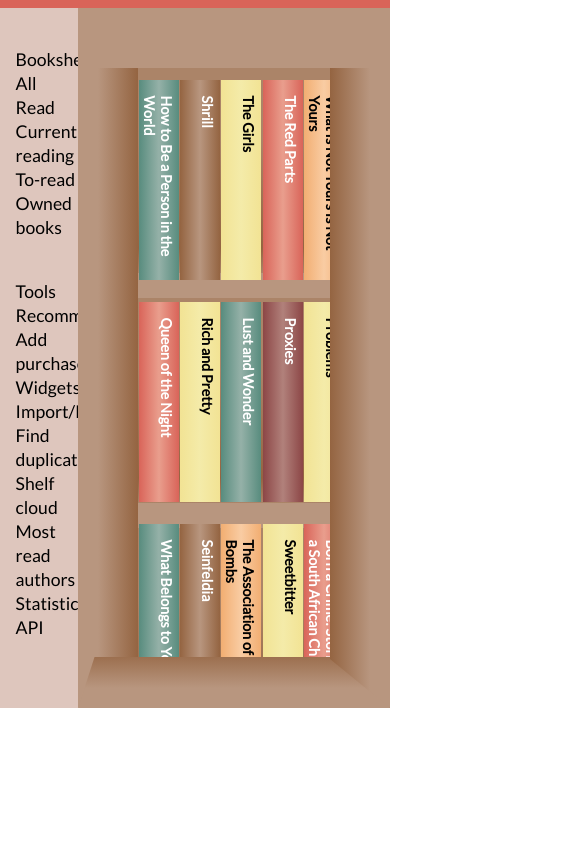
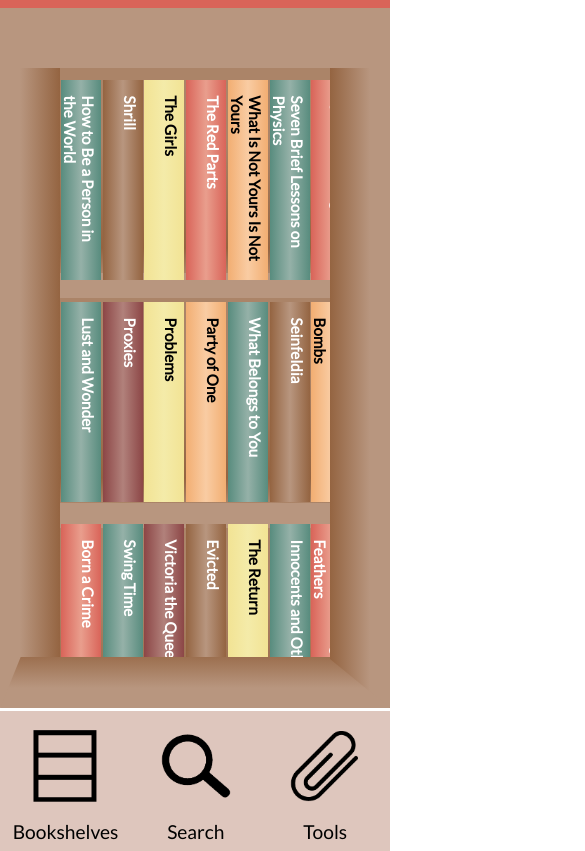
Before and after one commit to egmatti/goodreadsbookshelf, a plain HTML site: page index.html in a window 390 px wide. Shown: the part 132-983 px from the top of the page, 585 px wide, since content can reach past the window. Before the commit the page ends 844 px from the top, so only its background shows below. Drawn offline with nearby package versions, Linux system fonts and the light colour scheme.

Commit message:
Continued making mobile responsiveness changes

```diff
--- a/css/partials/_media-queries.scss
+++ b/css/partials/_media-queries.scss
@@ -7,10 +7,26 @@
 #hamburger-menu {
   display: inline-block;
 }
-
 }
 
 
 @media (max-width: 768px) {
 
+aside {
+  display: none;
 }
+
+.bookcase {
+  float: none;
+  width: 100%;
+}
+
+input {
+  display: none;
+}
+
+footer {
+  display: block;
+}
+
+}
--- a/css/style.scss
+++ b/css/style.scss
@@ -128,10 +128,12 @@
 
 .side-nav {
   padding-top: 40px;
-  margin-left: 20%;
 
   li {
+    display: block;
     list-style-type: none;
+    margin: auto;
+    width: 150px;
 
     a {
       color: black;
@@ -293,7 +295,7 @@
 
 .book h2 {
   color: white;
-  font-size: 0.9rem;
+  font-size: 0.96rem;
   margin-top: 16px;
   margin-right: 18px;
   padding: 0;
@@ -380,4 +382,41 @@
   background-color: $dark-burgundy;
 }
 
+footer {
+  display: none;
+}
+
+#footer-styling {
+  align-items: center;
+  background: $pink;
+  display: flex;
+  height: 140px;
+  justify-content: space-around;
+  width: 100%;
+
+  a {
+    color: black;
+    text-decoration: none;
+
+    div {
+
+      img {
+        display: block;
+        height: 90px;
+        margin-bottom: 10px;
+        text-align: center;
+        width: auto;
+      }
+
+      span {
+        display: block;
+        font-size: 1.2rem;
+        height: 20px;
+        text-align: center;
+      }
+    }
+  }
+}
+
+
 @import "partials/media-queries";
--- a/index.html
+++ b/index.html
@@ -118,7 +118,7 @@
           <h2>Sweetbitter</h2>
         </div>
         <div class="book book-red book-size-1" data-remodal-target="modal17">
-          <h2>Born a Crime: Stories From a South African Childhood</h2>
+          <h2>Born a Crime</h2>
         </div>
         <div class="book book-green book-size-1" data-remodal-target="modal18">
           <h2>Swing Time</h2>
@@ -130,7 +130,7 @@
           <h2>Evicted</h2>
         </div>
         <div class="book book-yellow book-size-1" data-remodal-target="modal21">
-          <h2>The Return: Fathers, Sons and the Land in Between</h2>
+          <h2>The Return</h2>
         </div>
         <div class="book book-green book-size-1" data-remodal-target="modal22">
           <h2>Innocents and Others</h2>
@@ -194,7 +194,7 @@
           <h2>Sweetbitter</h2>
         </div>
         <div class="book book-red book-size-1" data-remodal-target="modal17">
-          <h2>Born a Crime: Stories From a South African Childhood</h2>
+          <h2>Born a Crime</h2>
         </div>
         <div class="book book-green book-size-1" data-remodal-target="modal18">
           <h2>Swing Time</h2>
@@ -206,7 +206,7 @@
           <h2>Evicted</h2>
         </div>
         <div class="book book-yellow book-size-1" data-remodal-target="modal21">
-          <h2>The Return: Fathers, Sons and the Land in Between</h2>
+          <h2>The Return</h2>
         </div>
         <div class="book book-green book-size-1" data-remodal-target="modal22">
           <h2>Innocents and Others</h2>
@@ -270,7 +270,7 @@
           <h2>Sweetbitter</h2>
         </div>
         <div class="book book-red book-size-1" data-remodal-target="modal17">
-          <h2>Born a Crime: Stories From a South African Childhood</h2>
+          <h2>Born a Crime</h2>
         </div>
         <div class="book book-green book-size-1" data-remodal-target="modal18">
           <h2>Swing Time</h2>
@@ -282,7 +282,7 @@
           <h2>Evicted</h2>
         </div>
         <div class="book book-yellow book-size-1" data-remodal-target="modal21">
-          <h2>The Return: Fathers, Sons and the Land in Between</h2>
+          <h2>The Return</h2>
         </div>
         <div class="book book-green book-size-1" data-remodal-target="modal22">
           <h2>Innocents and Others</h2>
@@ -553,6 +553,23 @@
   </article>
 </div>
 
+<footer>
+  <div id="footer-styling">
+    <a href="#"><div>
+      <img id="bookshelves-icon" src="images/bookshelves-icon.png" alt="Bookshelves">
+      <span>Bookshelves</span>
+    </div></a>
+    <a href="#"><div>
+      <img id="search-icon" src="images/magnifying-glass.png" alt="Search">
+      <span>Search</span>
+    </div></a>
+    <a href="#"><div>
+      <img id="tools-icon" src="images/paperclip.png" alt="Tools">
+      <span>Tools</span>
+    </div></a>
+  </div>
+</footer>
+
 <!-- <section class="book-container">
   <script id="book-example" type="text/x-handlebars-template">
     {{#each books}}
```
Also changed, not shown: css/style.css, images/bookshelves-icon.png (added), images/magnifying-glass.png (added), images/paperclip.png (added), 1 other file.
